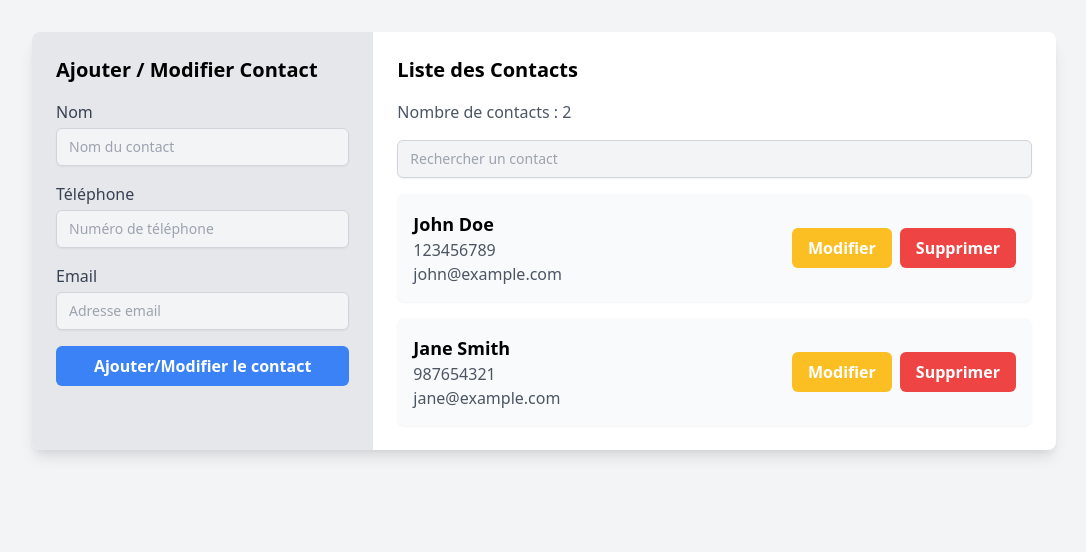
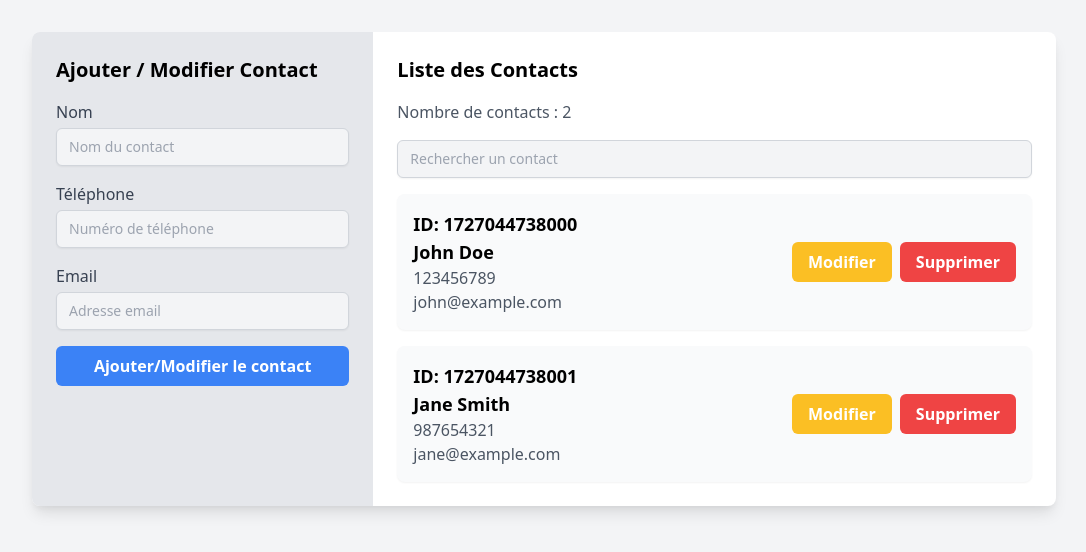
Before and after one commit to raryyy/Contact, a plain HTML site: page index.html in a window 1280 px wide. Shown: the whole page, without its empty margins (96-1182 px from the left). Drawn offline with nearby package versions, Linux system fonts and the light colour scheme.

Commit message:
feat: display contacts with id from localStorage

```diff
--- a/index.html
+++ b/index.html
@@ -65,7 +65,7 @@
           />
         </div>
 
-        <!-- Liste des contacts triée et filtrée -->
+        <!-- Liste des contacts triée et filtrée avec id affiché -->
         <ul class="space-y-4">
           <li
             v-for="contact in filteredContacts"
@@ -73,6 +73,7 @@
             class="flex justify-between items-center bg-gray-50 p-4 rounded-lg shadow-sm"
           >
             <div>
+              <p class="text-lg font-semibold">ID: {{ contact.id }}</p>
               <p class="text-lg font-semibold">{{ contact.name }}</p>
               <p class="text-gray-600">{{ contact.phone }}</p>
               <p class="text-gray-600">{{ contact.email }}</p>
```
